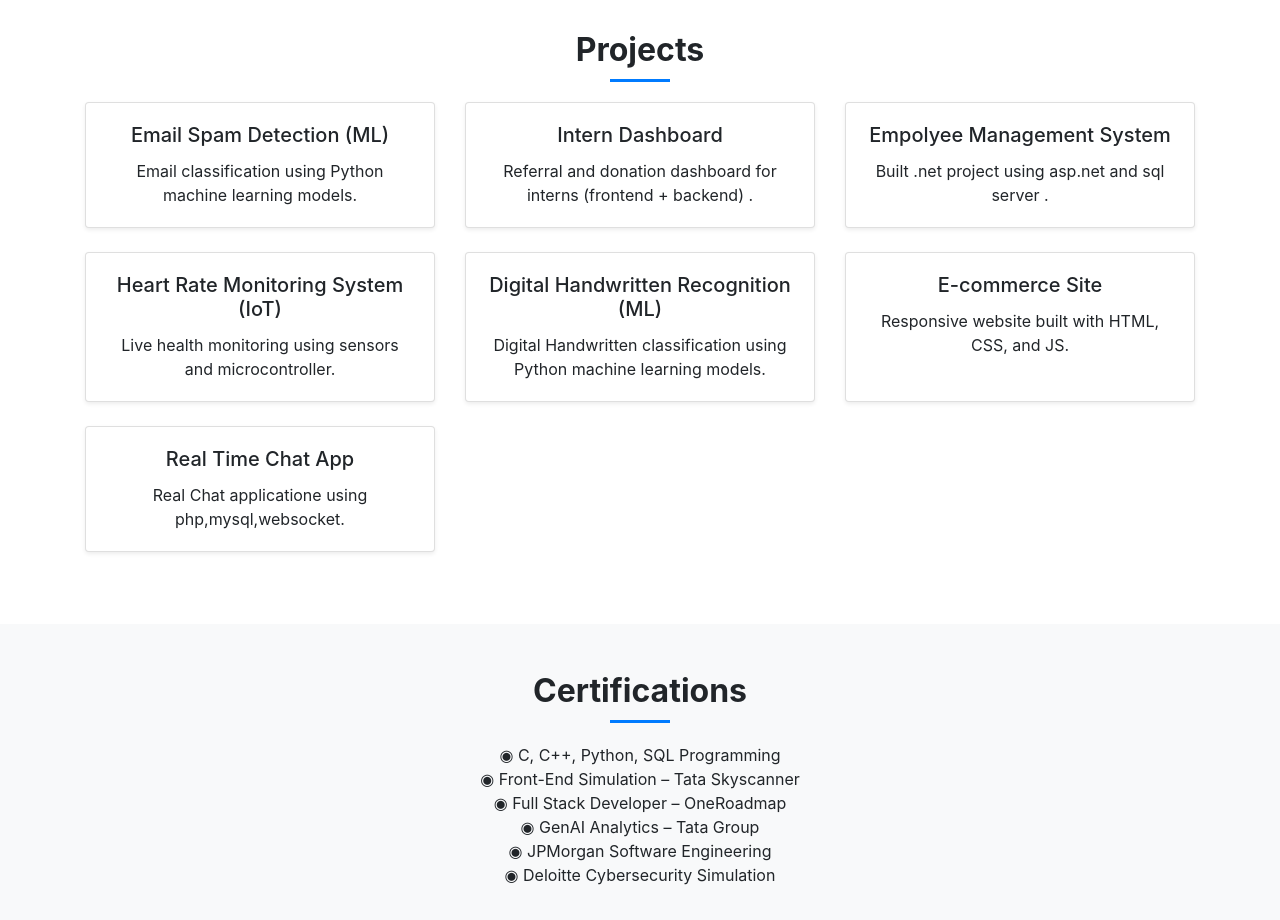
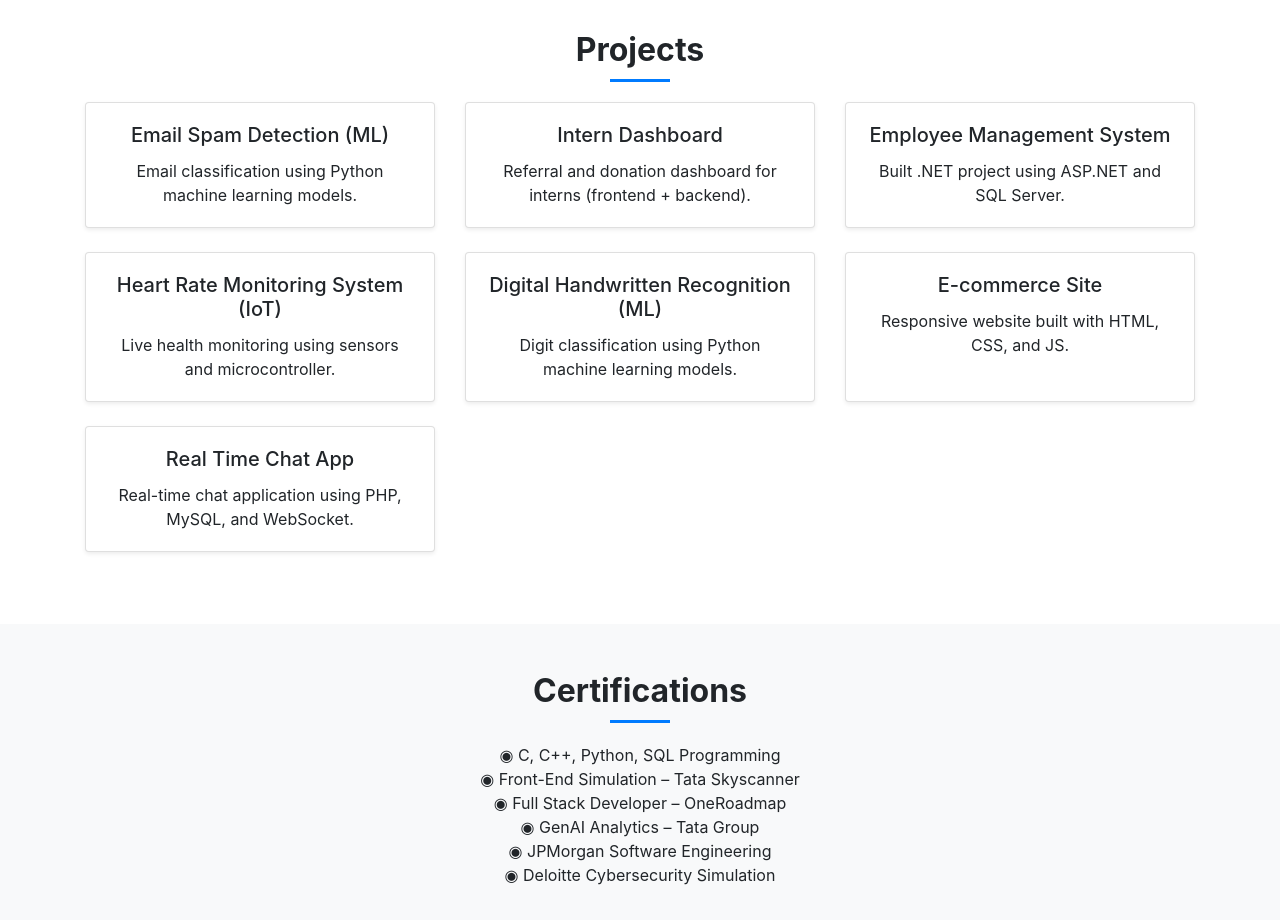
Before and after one commit to Jaya210504/Portfolio-, a plain HTML site: page index.html in a window 1280 px wide. Shown: the part 980-1900 px from the top of the page. Drawn offline with nearby package versions, Linux system fonts and the light colour scheme.

Commit message:
Update index.html

```diff
--- a/index.html
+++ b/index.html
@@ -9,14 +9,16 @@
   <link href="https://fonts.googleapis.com/css2?family=Poppins:wght@300;500;700&display=swap" rel="stylesheet">
 </head>
 <body>
+  <!-- Header -->
   <header class="hero-section text-white text-center py-5">
     <div class="container">
-      <img src="assets/Profile.jpg" class="rounded-circle shadow mb-3" width="140" alt="Jaya's Profile">
+      <img src="assets/Profile.jpg" class="rounded-circle shadow mb-3" width="140" alt="Profile photo of Jaya Gupta">
       <h1 class="display-4">Jaya Gupta</h1>
-      <p class="lead">B.Sc. IT Student  • Tech Enthusiast</p>
+      <p class="lead">B.Sc. IT Student • Tech Enthusiast</p>
     </div>
   </header>
 
+  <!-- Navbar -->
   <nav class="navbar navbar-expand-md navbar-light bg-white shadow-sm sticky-top">
     <div class="container">
       <ul class="navbar-nav mx-auto">
@@ -29,6 +31,7 @@
     </div>
   </nav>
 
+  <!-- About -->
   <section id="about" class="container py-5 text-center">
     <h2 class="section-title">About Me</h2>
     <p>
@@ -37,6 +40,7 @@
     </p>
   </section>
 
+  <!-- Skills -->
   <section id="skills" class="bg-light py-5">
     <div class="container">
       <h2 class="section-title text-center">Technical Skills</h2>
@@ -59,35 +63,38 @@
     </div>
   </section>
 
+  <!-- Projects -->
   <section id="projects" class="container py-5">
     <h2 class="section-title text-center">Projects</h2>
     <div class="row text-center">
+
       <div class="col-md-4 mb-4">
         <div class="card shadow-sm h-100">
           <div class="card-body">
-            <h5 class="card-title"> Email Spam Detection (ML)</h5>
+            <h5 class="card-title">Email Spam Detection (ML)</h5>
             <p class="card-text">Email classification using Python machine learning models.</p>
           </div>
         </div>
       </div>
+
       <div class="col-md-4 mb-4">
         <div class="card shadow-sm h-100">
           <div class="card-body">
             <h5 class="card-title">Intern Dashboard</h5>
-            <p class="card-text"> Referral and donation dashboard for interns (frontend + backend)
-
- .</p>
+            <p class="card-text">Referral and donation dashboard for interns (frontend + backend).</p>
           </div>
         </div>
       </div>
+
       <div class="col-md-4 mb-4">
         <div class="card shadow-sm h-100">
           <div class="card-body">
-            <h5 class="card-title">Empolyee Management System</h5>
-            <p class="card-text"> Built .net project using asp.net and sql server .</p>
+            <h5 class="card-title">Employee Management System</h5>
+            <p class="card-text">Built .NET project using ASP.NET and SQL Server.</p>
           </div>
         </div>
       </div>
+
       <div class="col-md-4 mb-4">
         <div class="card shadow-sm h-100">
           <div class="card-body">
@@ -96,14 +103,16 @@
           </div>
         </div>
       </div>
+
       <div class="col-md-4 mb-4">
         <div class="card shadow-sm h-100">
           <div class="card-body">
             <h5 class="card-title">Digital Handwritten Recognition (ML)</h5>
-            <p class="card-text">Digital Handwritten classification using Python machine learning models.</p>
+            <p class="card-text">Digit classification using Python machine learning models.</p>
           </div>
         </div>
       </div>
+
       <div class="col-md-4 mb-4">
         <div class="card shadow-sm h-100">
           <div class="card-body">
@@ -112,17 +121,19 @@
           </div>
         </div>
       </div>
+
       <div class="col-md-4 mb-4">
         <div class="card shadow-sm h-100">
           <div class="card-body">
             <h5 class="card-title">Real Time Chat App</h5>
-            <p class="card-text">Real Chat applicatione using php,mysql,websocket.</p>
+            <p class="card-text">Real-time chat application using PHP, MySQL, and WebSocket.</p>
           </div>
         </div>
       </div>
     </div>
   </section>
 
+  <!-- Certifications -->
   <section id="certifications" class="bg-light py-5">
     <div class="container">
       <h2 class="section-title text-center">Certifications</h2>
@@ -134,10 +145,10 @@
         <li>◉ JPMorgan Software Engineering</li>
         <li>◉ Deloitte Cybersecurity Simulation</li>
       </ul>
-
     </div>
   </section>
 
+  <!-- Contact -->
   <section id="contact" class="container py-5 text-center">
     <h2 class="section-title">Contact Me</h2>
     <p><strong>Email:</strong> <a href="mailto:jayag4044@gmail.com">jayag4044@gmail.com</a></p>
@@ -146,6 +157,7 @@
     <a href="assets/resume.pdf" class="btn btn-primary mt-3" download>Download Resume</a>
   </section>
 
+  <!-- Footer -->
   <footer class="text-center py-4 text-white" style="background: #111;">
     © 2025 Jaya Gupta. All rights reserved.
   </footer>
```
Lines whose indentation alone changed are shown as unchanged.
